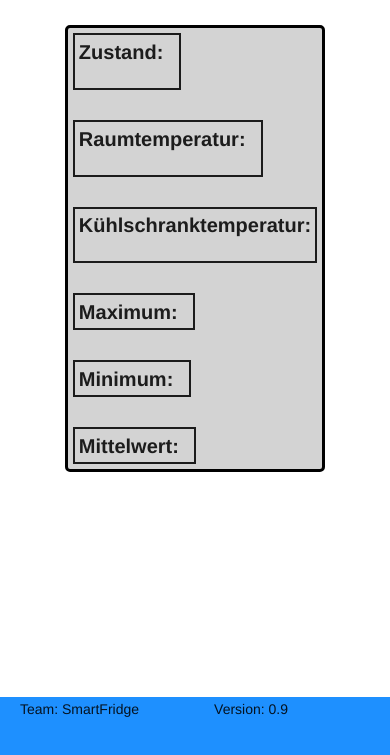
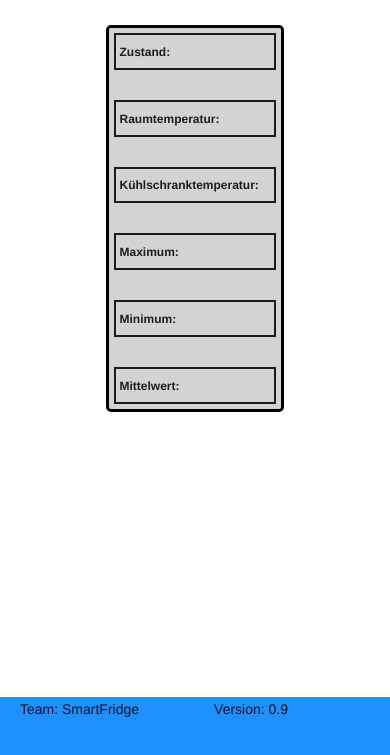
Before and after one commit to MayarAnon/SmartFridge, a website: page Frontend HTML/Startseite.html in a window 390 px wide. Shown: the part 79-834 px from the top of the page. Drawn offline with Linux system fonts and the light colour scheme; files whose address does not match are found by name.

Commit message:
Alert-Flankenerkennung gefixt. startseite responsive gefixt.

```diff
--- a/Frontend HTML/style.css
+++ b/Frontend HTML/style.css
@@ -49,6 +49,7 @@ td {
 #echtzeitwerte {
   background-color: lightgray;
   height: auto;
+  min-width: fit-content;
 }
 .gridContainer {
   border: solid 3px black;
@@ -80,8 +81,7 @@ td {
   grid-template-rows: 1fr 1fr 1fr;
   grid-auto-flow: row;
   gap: 20px;
-  width: fit-content;
-  /* min-width: min-content; */
+  max-width: fit-content;
 }
 .gridContainer-start p {
   display: inline-block;
@@ -92,8 +92,7 @@ td {
 .gridItem {
   border: 2px solid;
   margin: 5px;
-  width: 20vw;
-  min-width: fit-content;
+  min-width: min-content;
 }
 
 .flexParent-monitoring {
@@ -116,6 +115,12 @@ td {
     display: inline-block;
     font-size: 10px;
     height: 8px;
+  }
+  .gridContainer-start p {
+    display: inline-block;
+    font-size: 12px;
+    font-weight: 1000;
+    margin: 1vw;
   }
   .gridItem {
     border: 2px solid;
```
Also changed, not shown: Alertservice/Alert.js (+10 -3 lines).
